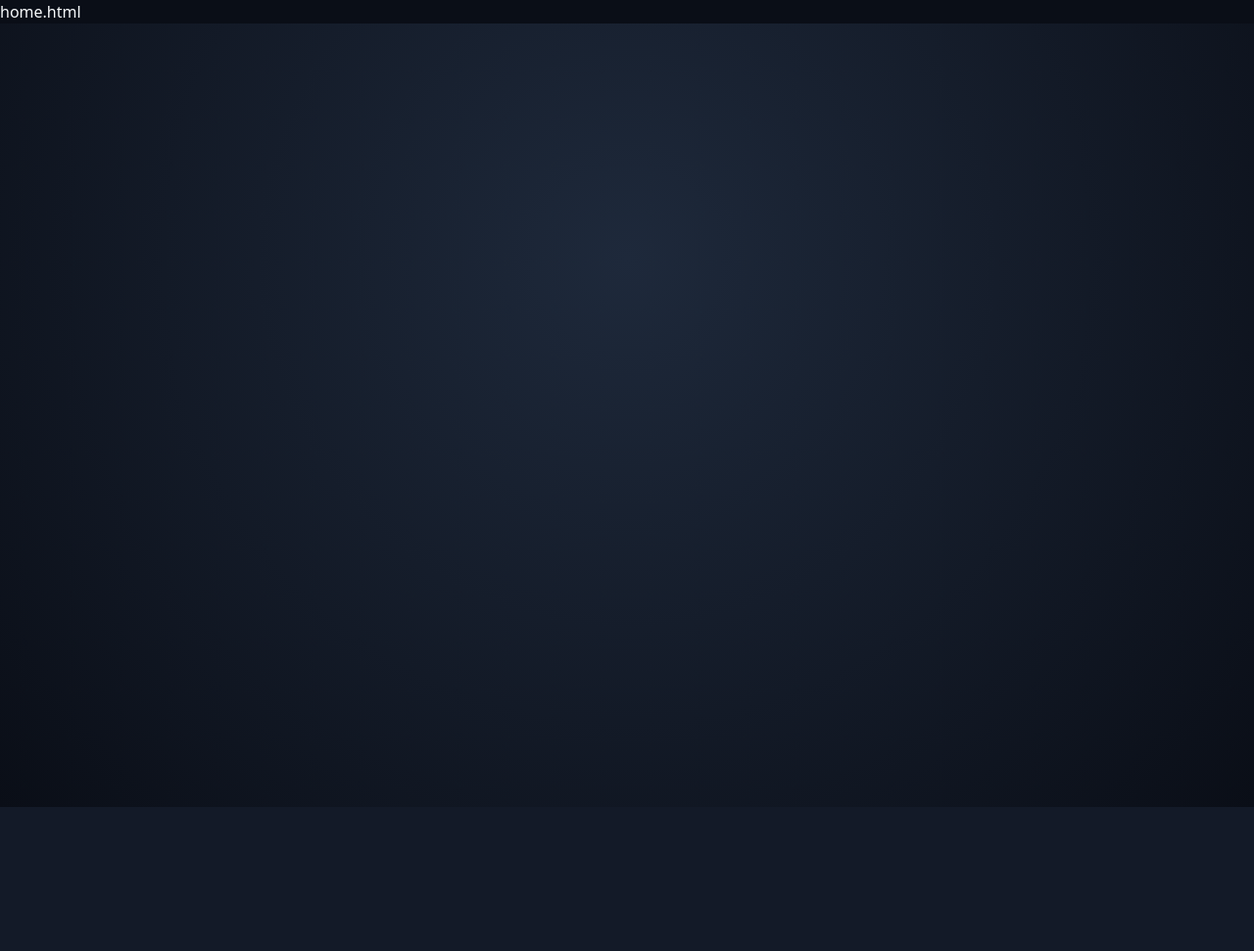
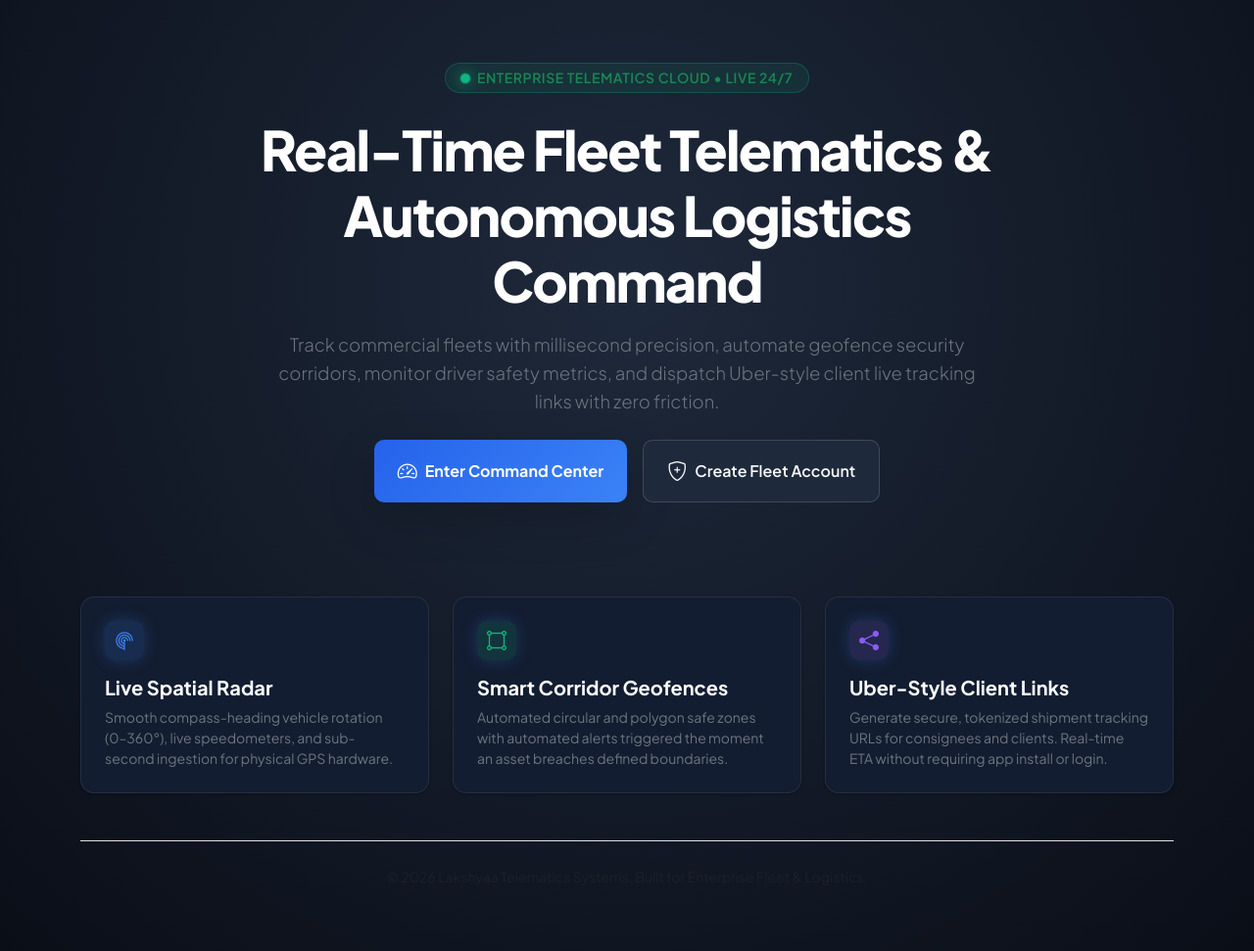
Before and after one commit to lakshyaa1511/lakshyaa-telematics, a Flask app: page / in a window 1280 px wide. Shown: the whole page at 98% size. Before the commit the page ends 824 px from the top, so only its background shows below. Run offline with Flask 3, Linux system fonts and the light colour scheme.

Commit message:
Add modern enterprise landing page and fix home template

```diff
--- a/app.py
+++ b/app.py
@@ -303,7 +303,9 @@ def inject_unread_alerts():
 
 @app.route("/")
 def home():
-    return render_template("home.html", logged_in=('user_id' in session))
+    if "user_id" in session:
+        return redirect(url_for("dashboard"))
+    return render_template("home.html")
 
 
 @app.route("/register", methods=["GET", "POST"])
--- a/templates/home.html
+++ b/templates/home.html
@@ -1,11 +1,83 @@
-home.html
 {% extends "base.html" %}
-{% block content %}
-<div class="text-center">
-    <h1 class="mt-5">Welcome to GPS Tracker</h1>
-    <p class="lead">Track your devices in real time.</p>
-    {% if not logged_in %}
-        <a href="{{ url_for('register') }}" class="btn btn-primary">Get Started</a>
-    {% endif %}
+{% block title %}Lakshyaa Telematics — Next-Gen Fleet Intelligence OS{% endblock %}
+
+{% block auth_content %}
+<div class="container py-5">
+  <!-- Hero Section -->
+  <div class="row justify-content-center text-center mb-5">
+    <div class="col-12 col-lg-9">
+      <!-- Live Status Pill -->
+      <div class="d-inline-flex align-items-center gap-2 px-3 py-1 rounded-pill mb-4"
+           style="background: rgba(16, 185, 129, 0.1); border: 1px solid rgba(16, 185, 129, 0.25);">
+        <span class="pulse-dot"></span>
+        <span class="text-success small fw-semibold" style="letter-spacing: 0.04em;">ENTERPRISE TELEMATICS CLOUD &bull; LIVE 24/7</span>
+      </div>
+
+      <!-- Main Headline -->
+      <h1 class="display-4 fw-extrabold text-white mb-3" style="letter-spacing: -0.03em; font-weight: 800;">
+        Real-Time Fleet Telematics &amp; Autonomous Logistics Command
+      </h1>
+
+      <p class="lead text-secondary mb-4 mx-auto" style="max-width: 720px; font-size: 1.15rem; line-height: 1.6;">
+        Track commercial fleets with millisecond precision, automate geofence security corridors, monitor driver safety metrics, and dispatch Uber-style client live tracking links with zero friction.
+      </p>
+
+      <!-- Action Buttons -->
+      <div class="d-flex flex-wrap justify-content-center gap-3 mb-5">
+        <a href="{{ url_for('login') }}" class="btn btn-fleet-primary px-4 py-3 fw-bold fs-6 d-inline-flex align-items-center gap-2 shadow-lg">
+          <i class="bi bi-speedometer2 fs-5"></i>
+          <span>Enter Command Center</span>
+        </a>
+        <a href="{{ url_for('register') }}" class="btn btn-fleet-secondary px-4 py-3 fw-semibold fs-6 d-inline-flex align-items-center gap-2">
+          <i class="bi bi-shield-plus fs-5"></i>
+          <span>Create Fleet Account</span>
+        </a>
+      </div>
+    </div>
+  </div>
+
+  <!-- Feature Cards Grid -->
+  <div class="row g-4 justify-content-center">
+    <div class="col-12 col-md-4">
+      <div class="fleet-card p-4 h-100">
+        <div class="brand-icon-wrapper mb-3" style="background: rgba(59, 130, 246, 0.15); color: #3b82f6;">
+          <i class="bi bi-radar"></i>
+        </div>
+        <h5 class="fw-bold text-white mb-2">Live Spatial Radar</h5>
+        <p class="text-secondary small mb-0">
+          Smooth compass-heading vehicle rotation (0–360°), live speedometers, and sub-second ingestion for physical GPS hardware.
+        </p>
+      </div>
+    </div>
+
+    <div class="col-12 col-md-4">
+      <div class="fleet-card p-4 h-100">
+        <div class="brand-icon-wrapper mb-3" style="background: rgba(16, 185, 129, 0.15); color: #10b981;">
+          <i class="bi bi-bounding-box-circles"></i>
+        </div>
+        <h5 class="fw-bold text-white mb-2">Smart Corridor Geofences</h5>
+        <p class="text-secondary small mb-0">
+          Automated circular and polygon safe zones with automated alerts triggered the moment an asset breaches defined boundaries.
+        </p>
+      </div>
+    </div>
+
+    <div class="col-12 col-md-4">
+      <div class="fleet-card p-4 h-100">
+        <div class="brand-icon-wrapper mb-3" style="background: rgba(139, 92, 246, 0.15); color: #8b5cf6;">
+          <i class="bi bi-share-fill"></i>
+        </div>
+        <h5 class="fw-bold text-white mb-2">Uber-Style Client Links</h5>
+        <p class="text-secondary small mb-0">
+          Generate secure, tokenized shipment tracking URLs for consignees and clients. Real-time ETA without requiring app install or login.
+        </p>
+      </div>
+    </div>
+  </div>
+
+  <!-- Footer Tag -->
+  <div class="text-center mt-5 pt-4 border-top border-subtle">
+    <span class="text-muted small">&copy; 2026 Lakshyaa Telematics Systems. Built for Enterprise Fleet &amp; Logistics.</span>
+  </div>
 </div>
 {% endblock %}
```
